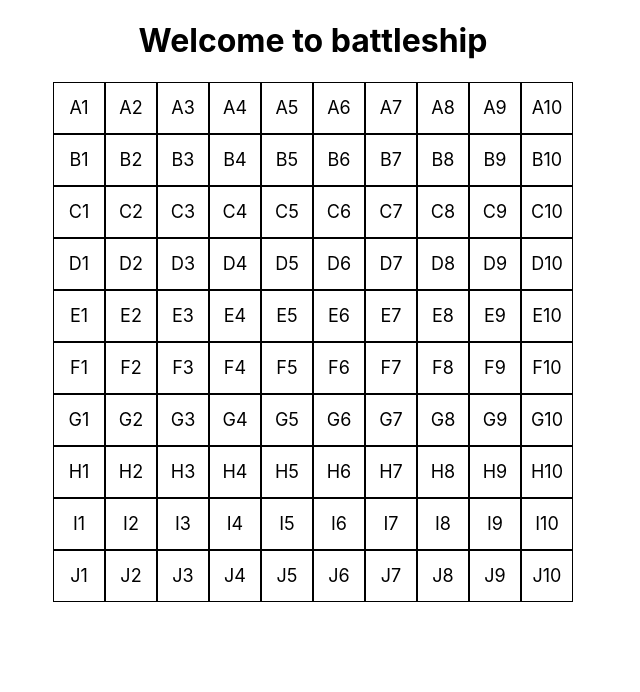
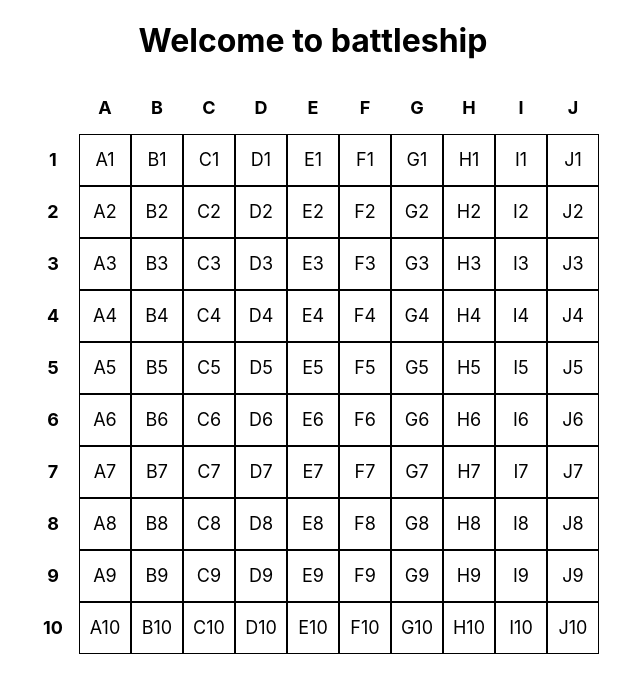
Before and after one commit to morriswa/cmx-battleship, an Angular app: page / in a window 1280 px wide. Shown: the top 692 px of the page, without its empty margins (327-967 px from the left). Built offline with nearby package versions, Linux system fonts and the light colour scheme.

Commit message:
+ col row headers

```diff
--- a/src/app/components/game-tile/game-tile.component.scss
+++ b/src/app/components/game-tile/game-tile.component.scss
@@ -1,13 +1,15 @@
-
 @use "src/styles/variables" as *;
 
 .game-tile {
   border: solid 1px black;
   height: $game-tile-height;
   width: $game-tile-width;
-  font-size: $game-tile-font-size;
 
   display: flex;
   justify-content: center;
   align-items: center;
 }
+
+.game-tile-text {
+  font-size: $game-tile-font-size;
+}
--- a/src/app/pages/gameboard/gameboard.component.html
+++ b/src/app/pages/gameboard/gameboard.component.html
@@ -1,8 +1,28 @@
+<!-- all gameboard column headers -->
+<div class="flex-row">
+  <!-- Top left corner of the gameboard-->
+  <div class="gameboard-row-header">
+    <span>&nbsp;</span>
+  </div>
+
+  @for (col of cols; track col) {
+    <div class="gameboard-col-header">
+      <span class="gameboard-header-text">{{ col }}</span>
+    </div>
+  }
+</div>
 
 @for (row of rows; track row) {
   <div class="flex-row">
+
+    <!-- all gameboard row headers -->
+    <div class="gameboard-row-header">
+      <span class="gameboard-header-text">{{ row }}</span>
+    </div>
+
     @for (col of cols; track col) {
-      <app-game-tile [tileId]="row+col"/>
+      <app-game-tile [tileId]="col+row"/>
     }
+
   </div>
 }
--- a/src/app/pages/gameboard/gameboard.component.scss
+++ b/src/app/pages/gameboard/gameboard.component.scss
@@ -0,0 +1,16 @@
+@use "src/styles/variables" as *;
+
+.gameboard-row-header, .gameboard-col-header {
+  width: $game-tile-width;
+  height: $game-tile-height;
+  border: solid $game-tile-border-width $clear;
+
+  display: flex;
+  align-items: center;
+  justify-content: center;
+}
+
+.gameboard-header-text {
+  font-size: $game-tile-header-font-size;
+  font-weight: $game-tile-header-font-weight;
+}
--- a/src/app/pages/gameboard/gameboard.component.ts
+++ b/src/app/pages/gameboard/gameboard.component.ts
@@ -11,8 +11,8 @@ import {GameTileComponent} from "../../components/game-tile/game-tile.component"
   styleUrl: "./gameboard.component.scss"
 })
 export class GameboardComponent {
-  rows = ['A', 'B', 'C', 'D', 'E', 'F', 'G', 'H', 'I', 'J'];
-  cols = ['1', '2', '3', '4', '5', '6', '7', '8', '9', '10'];
+  cols = ['A', 'B', 'C', 'D', 'E', 'F', 'G', 'H', 'I', 'J'];
+  rows = ['1', '2', '3', '4', '5', '6', '7', '8', '9', '10'];
 
 
 }
--- a/src/styles/variables.scss
+++ b/src/styles/variables.scss
@@ -16,11 +16,21 @@ $font-size: 14px;
 // colors
 $primary: #ff78f8;
 $secondary: #2f2f2f;
+$clear: rgba(0,0,0,0);
 
 $surface-color: #efefef;
 $error-color: #ff3636;
 
-//
+// game tile & header variables
 $game-tile-width: 50px;
 $game-tile-height: 50px;
+$game-tile-border-width: 1px;
+
+// game tile variables
 $game-tile-font-size: $font-size-lg;
+$game-tile-font-weight: $font-weight;
+$game-tile-border-color: black;
+
+// game tile header variables
+$game-tile-header-font-size: $font-size-lg;
+$game-tile-header-font-weight: $bold-font-weight;
```
